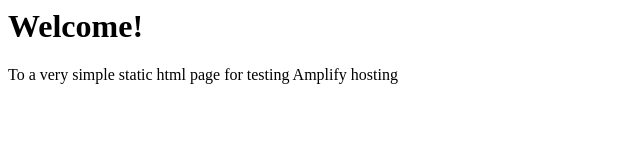
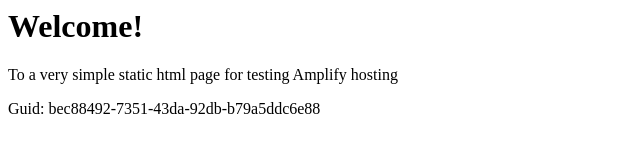
Before and after one commit to aws-aemilia-dub/Github-PR-Commit-Integration-Test-DoNotTouch-Gith-P5X5MO5I-v1-preprod-eu-west-1, a website: page src/index.html in a window 1280 px wide. Shown: the whole page, without its empty margins (0-640 px from the left). Drawn offline with Linux system fonts and the light colour scheme.

Commit message:
commit from integ tests

```diff
--- a/src/index.html
+++ b/src/index.html
@@ -1,3 +1,5 @@
+
+
 <html lang="en">
 
 <head>
@@ -10,6 +12,6 @@
 <body>
     <h1>Welcome!</h1>
     <p>To a very simple static html page for testing Amplify hosting</p>
-</body>
+    <p>Guid: bec88492-7351-43da-92db-b79a5ddc6e88</p></body>
 
 </html>
```
